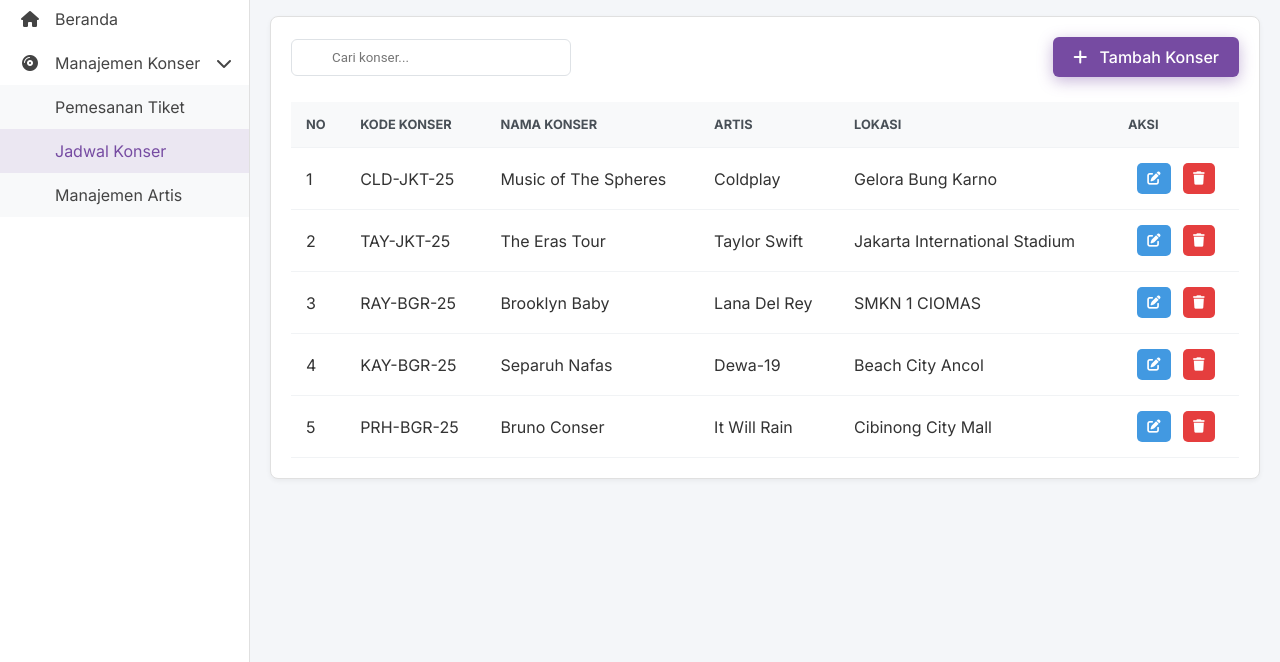
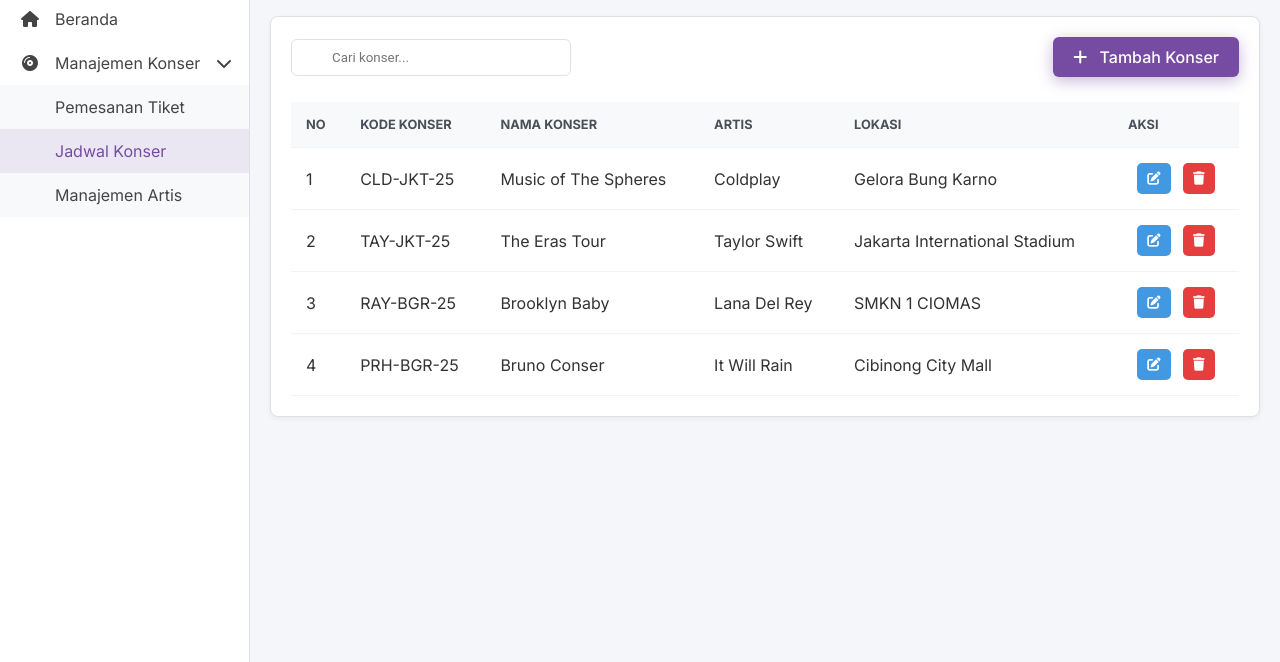
Before and after one commit to yungkaii/Dashboard-Konserin-Kelompok-2, a plain HTML site: page data-konser.html in a window 1280 px wide. Shown: the part 138-800 px from the top of the page. Drawn offline with Linux system fonts and the light colour scheme.

Commit message:
Update data-konser.html

```diff
--- a/data-konser.html
+++ b/data-konser.html
@@ -120,17 +120,6 @@
                             </tr>
                             <tr>
                                 <td>4</td>
-                                <td>KAY-BGR-25</td>
-                                <td>Separuh Nafas</td>
-                                <td>Dewa-19</td>
-                                <td>Beach City Ancol</td>
-                                <td class="actions">
-                                    <button class="btn-action btn-edit" title="Ubah"><i class="fas fa-edit"></i></button>
-                                    <button class="btn-action btn-delete" title="Hapus"><i class="fas fa-trash"></i></button>
-                                </td>
-                            </tr>
-                            <tr>
-                                <td>5</td>
                                 <td>PRH-BGR-25</td>
                                 <td>Bruno Conser</td>
                                 <td>It Will Rain</td>
@@ -296,4 +285,5 @@
     });
 </script>
 </body>
+
 </html>
```
